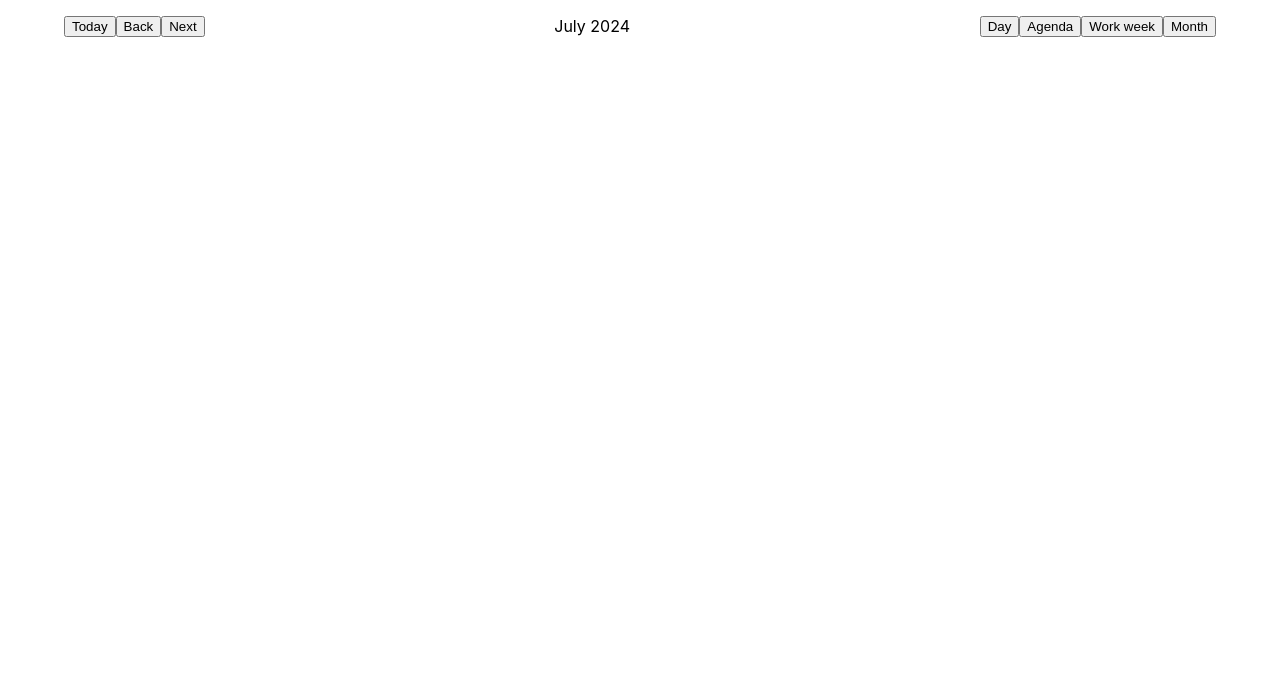
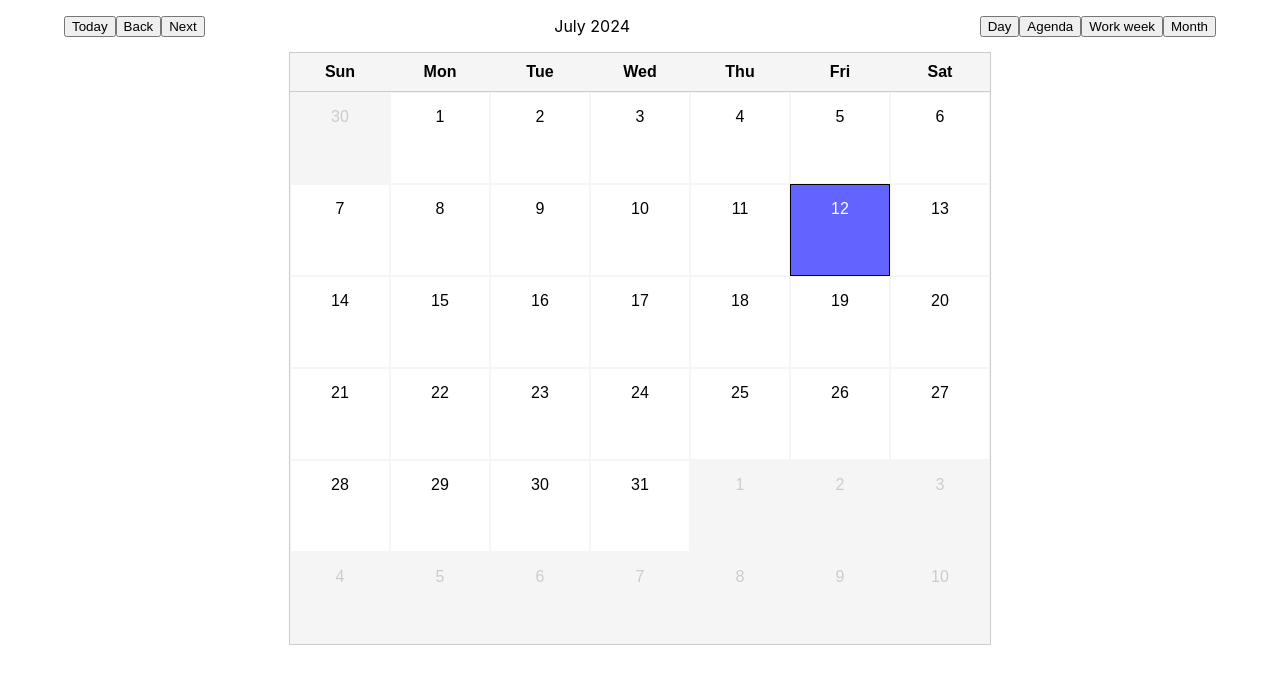
Before and after one commit to kozmamisha/react-calendar, a React (Create React App) app: page / in a window 1280 px wide. Shown: the top 684 px of the page. Built offline with nearby package versions, Linux system fonts and the light colour scheme.

Commit message:
fix calendar displaying

```diff
--- a/src/App.tsx
+++ b/src/App.tsx
@@ -58,7 +58,7 @@ function App() {
     <DateProvider>
       <div className="App">
         <Header />
-        {/* <Calendar /> */}
+        <Calendar />
       </div>
     </DateProvider>
   );
--- a/src/components/Calendar/calendar.scss
+++ b/src/components/Calendar/calendar.scss
@@ -2,7 +2,7 @@
   display: grid;
   grid-template-rows: auto 1fr;
   width: 100%;
-  max-width: 600px;
+  max-width: 700px;
   margin: auto;
   border: 1px solid #ccc;
   font-family: Arial, sans-serif;
@@ -30,7 +30,7 @@
   padding: 15px;
   text-align: center;
   border: 1px solid #f5f5f5;
-  min-height: 80px;
+  min-height: 60px;
 }
 
 .current-day {
--- a/src/components/Calendar/index.tsx
+++ b/src/components/Calendar/index.tsx
@@ -1,16 +1,41 @@
+import { useContext } from 'react';
+import { DateContext, monthArray } from '../../App';
 import './calendar.scss';
 
-export type CalendarProps = {
-  days: number;
-  currentDay: number;
-};
+const Calendar = () => {
+  const daysOfWeek = ['Sun', 'Mon', 'Tue', 'Wed', 'Thu', 'Fri', 'Sat'];
+  const { days, currentDay, currentMonth, currentYear, month, year } = useContext(DateContext);
 
-const Calendar = ({ days, currentDay }: CalendarProps) => {
-  const daysOfWeek = ['Sun', 'Mon', 'Tue', 'Wed', 'Thu', 'Fri', 'Sat'];
+  const firstDayOfMonth = new Date(`${month} 1, ${year}`).getDay();
+
+  const currentMonthIndex = monthArray.indexOf(month);
+  const prevMonthIndex = currentMonthIndex === 0 ? 11 : currentMonthIndex - 1;
+  const prevMonthYear = currentMonthIndex === 0 ? year - 1 : year;
+  const daysInPrevMonth = new Date(prevMonthYear, prevMonthIndex + 1, 0).getDate();
 
   const dates = [];
+
+  for (let i = firstDayOfMonth - 1; i >= 0; i--) {
+    dates.push({
+      day: daysInPrevMonth - i,
+      isPrevMonth: true,
+    });
+  }
+
   for (let i = 1; i <= days; i++) {
-    dates.push(i);
+    dates.push({
+      day: i,
+      isCurrentMonth: true,
+    });
+  }
+
+  const totalCells = 42;
+  const nextMonthDays = totalCells - dates.length;
+  for (let i = 1; i <= nextMonthDays; i++) {
+    dates.push({
+      day: i,
+      isNextMonth: true,
+    });
   }
 
   return (
@@ -23,13 +48,18 @@ const Calendar = ({ days, currentDay }: CalendarProps) => {
         ))}
       </div>
       <div className="calendar__body">
-        {dates.flat().map((date, index) => (
+        {dates.map((date, index) => (
           <div
             key={index}
-            // className={`day ${index < 3 || index > 32 ? 'prev-next-month' : ''}`}
-            className={`day ${date === currentDay ? 'current-day' : ''}`}
-          >
-            {date}
+            className={`day ${date.isPrevMonth || date.isNextMonth ? 'prev-next-month' : ''} ${
+              date.day === currentDay &&
+              date.isCurrentMonth &&
+              month === currentMonth &&
+              year === currentYear
+                ? 'current-day'
+                : ''
+            }`}>
+            {date.day}
           </div>
         ))}
       </div>
```
